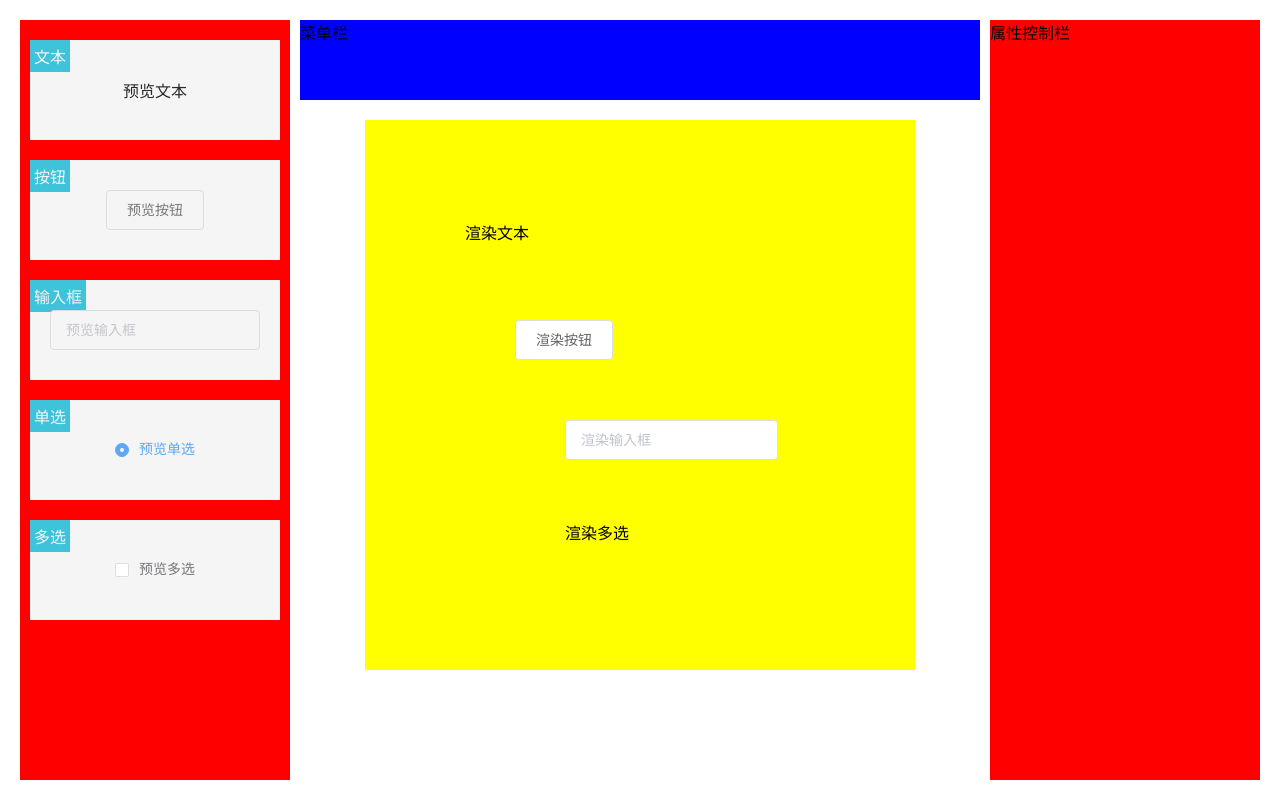
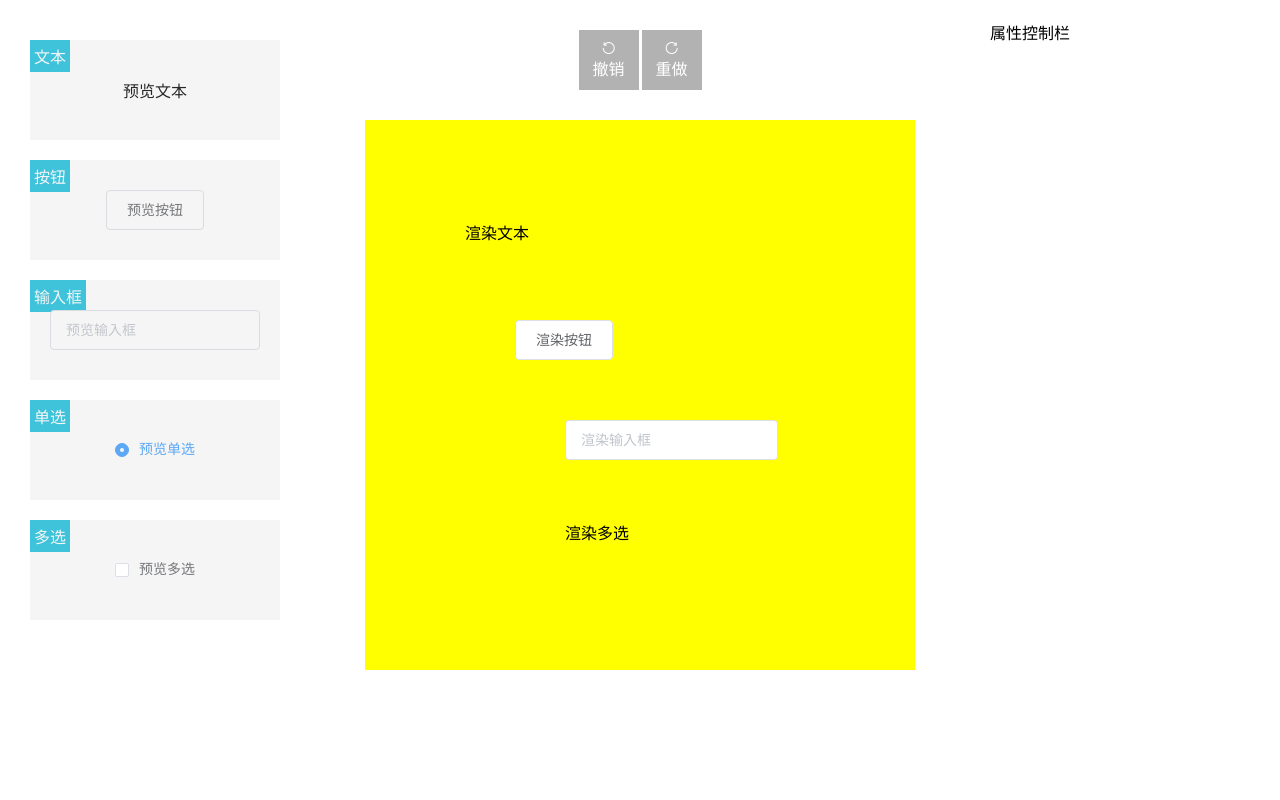
Before and after one commit to gehuama/low-code-development-platform, a Vue app: page / in a window 1280 px wide. Built offline with nearby package versions, Linux system fonts and the light colour scheme.

Commit message:
低代码开发平台-实现拖拽的撤销和重做功能

```diff
--- a/package.json
+++ b/package.json
@@ -9,9 +9,11 @@
     "lint": "vue-cli-service lint"
   },
   "dependencies": {
+    "@element-plus/icons": "0.0.11",
     "core-js": "^3.6.5",
     "deepcopy": "^2.1.0",
     "element-plus": "^1.0.2-beta.71",
+    "mitt": "^3.0.0",
     "register-service-worker": "^1.7.1",
     "vue": "^3.0.0",
     "vue-class-component": "^8.0.0-0",
--- a/src/packages/block-dragger.ts
+++ b/src/packages/block-dragger.ts
@@ -6,6 +6,7 @@ import {
   IMarkLine,
 } from "@/types/packages";
 import { reactive, WritableComputedRef } from "vue";
+import { events } from "./event";
 
 interface ILines {
   x: Array<ILineX>;
@@ -30,6 +31,7 @@ interface IDragState {
   startTop?: number;
   startPos?: Array<IPosition>;
   lines?: ILines;
+  dragging: boolean;
 }
 /**
  * 实现组件拖拽
@@ -46,6 +48,7 @@ export default function blockDragger(
   let dragState: IDragState = {
     startX: 0,
     startY: 0,
+    dragging: false, // 默认不是正在拖拽
   };
   // 标记线
   const markLine: IMarkLine = reactive({
@@ -58,6 +61,7 @@ export default function blockDragger(
     dragState = {
       startX: e.clientX,
       startY: e.clientY, // 记录每一个选中的位置
+      dragging: false,
       startLeft: lastSelectBlock.value.left, // b点拖拽前的位置 left
       startTop: lastSelectBlock.value.top, // b点拖拽前端的位置 top
       startPos: focusData.value.focus.map(({ top, left }) => ({
@@ -125,7 +129,11 @@ export default function blockDragger(
   const mousemove = (e: MouseEvent) => {
     // 获取移动的位置
     let { clientX: moveX, clientY: moveY } = e;
-
+    if (!dragState.dragging) {
+      // 如果不是正在拖拽，更新拖拽状态
+      dragState.dragging = true;
+      events.emit("start"); // 触发事件 记录拖拽之前组件的位置
+    }
     // 计算当前元素最新的left和top 去线里面找，找到显示
     // 鼠标移动后-鼠标移动前 + left 即可
     const left = moveX - dragState.startX + (dragState.startLeft || 0);
@@ -175,6 +183,11 @@ export default function blockDragger(
 
     markLine.x = null; // markLine 是一个响应式数据 x, y更新了会导致视图更新
     markLine.y = null;
+    if (dragState.dragging) {
+      // 如果只是点击就不会触发
+      // dragState.dragging = false;
+      events.emit("end"); // 触发事件 记录拖拽之前组件的位置
+    }
   };
 
   return {
--- /dev/null
+++ b/src/packages/command.ts
@@ -0,0 +1,194 @@
+import { IBlock, IEditorData } from "@/types/packages";
+import deepcopy from "deepcopy";
+import { onUnmounted, WritableComputedRef } from "vue";
+import { events } from "./event";
+
+interface IQueue {
+  redo(): void;
+  undo?(): void;
+}
+interface IExecute {
+  redo(): void;
+  undo?(): void;
+}
+interface IInit {
+  (): void;
+}
+interface ICommand {
+  name: string;
+  before?: Array<IBlock> | null;
+  keyboard: string;
+  pushQueue?: boolean;
+  init?(): () => void;
+  execute(): IExecute;
+}
+interface ICommands {
+  [key: string]: () => void;
+}
+interface ICommandState {
+  current: number;
+  queue: Array<IQueue>;
+  commands: ICommands;
+  commandArray: Array<ICommand>;
+  destroyArray: Array<IInit>;
+}
+
+export default function command(
+  data: WritableComputedRef<IEditorData>
+): ICommandState {
+  // 前进后退需要指针
+  const state: ICommandState = {
+    current: -1, // 前进后退的索引值
+    queue: [], // 存放所有的操作命令
+    commands: {}, // 制作命令和执行功能一个映射表 undo:()=>{}	redo:()=>{}
+    commandArray: [], // 存放所有的命令
+    destroyArray: [], //
+  };
+  // 注册
+  const registry = (command: ICommand) => {
+    state.commandArray.push(command);
+    state.commands[command.name] = () => {
+      // 命令名字对应执行函数
+      const { redo, undo } = command.execute();
+      redo();
+      if (!command.pushQueue) {
+        // 不需要放到队列中直接跳过即可
+        return;
+      }
+      let { queue } = state;
+      const { current } = state;
+      // 如果先放了 组件1 => 组件2 => 撤回 => 组件3
+      // 组件1 => 组件3
+      if (queue.length > 0) {
+        queue = queue.slice(0, current + 1); // 可能在放置的过程中有撤销操作，所以根据当前最新的current值来计算新的队列
+        state.queue = queue;
+      }
+      queue.push({ redo, undo }); // 保存指令的前进后退
+      state.current = current + 1;
+    };
+  };
+
+  // 注册我们需要的命令
+  registry({
+    name: "redo",
+    keyboard: "ctrl+y",
+    execute() {
+      return {
+        redo() {
+          const item = state.queue[state.current + 1]; // 找到当前的下一步 还原操作
+          if (item) {
+            item.redo && item.redo();
+            state.current++;
+          }
+        },
+      };
+    },
+  });
+  registry({
+    name: "undo",
+    keyboard: "ctrl+z",
+    execute() {
+      return {
+        redo() {
+          if (state.current == -1) return; // 没有可以撤销了
+          const item = state.queue[state.current]; // 找到上一步还原
+          if (item) {
+            item.undo && item.undo(); // 这里没有操作队列
+            state.current--;
+          }
+        },
+      };
+    },
+  });
+  registry({
+    // 如果希望将操作到队列中可以增加一个属性 标识等会操作要放到队列中
+    name: "drag",
+    before: null,
+    pushQueue: true,
+    keyboard: "ctrl+x",
+    init() {
+      // 初始化操作，默认就会绑定事件
+      this.before = null;
+      // 监控拖拽开始事件，保存状态
+      const start = () => {
+        this.before = deepcopy(data.value.blocks);
+      };
+      // 拖拽之后需要触发对应的指令
+      const end = () => {
+        if (state.commands) {
+          state.commands.drag();
+        }
+      };
+      events.on("start", start);
+      events.on("end", end);
+      return () => {
+        events.off("start", start);
+        events.off("end", end);
+      };
+    },
+    execute() {
+      // state.commands.drag()
+      const before = this.before;
+      const after = data.value.blocks; //之后的状态
+      return {
+        redo() {
+          // 默认一松手 就直接把当前事情做了
+          data.value = { ...data.value, blocks: after };
+        },
+        undo() {
+          // 前一步做的
+          data.value = { ...data.value, blocks: before || [] };
+        },
+      };
+    },
+  });
+  const keyboardEvent = (() => {
+    interface IKeyCodeMap {
+      [key: number]: string;
+    }
+    const keyCodeMap: IKeyCodeMap = {
+      90: "z",
+      89: "y",
+    };
+    const init: IInit = () => {
+      // 初始化事件
+      const onKeyDown = (e: KeyboardEvent) => {
+        const { ctrlKey, key } = e; // ctrl+z ctrl+y
+        // if (ctrlKey) keyString.push("ctrl");
+        // keyString.push(keyCodeMap[code]);
+        let keyString = "";
+        if (ctrlKey) {
+          keyString = "ctrl+" + key;
+        }
+        console.log("keyString", keyString);
+        state.commandArray.forEach(({ keyboard, name }) => {
+          if (!keyboard) return; // 没有键盘事件
+          if (keyboard === keyString) {
+            state.commands[name]();
+            e.preventDefault();
+          }
+        });
+      };
+      window.addEventListener("keydown", onKeyDown);
+      return () => {
+        // 销毁事件
+        window.removeEventListener("keydown", onKeyDown);
+      };
+    };
+    return init;
+  })();
+  (() => {
+    keyboardEvent();
+    // state.destroyArray.push(keyboardEvent());
+    state.commandArray.forEach((command: ICommand) => {
+      if (command.init) {
+        state.destroyArray.push(command.init());
+      }
+    });
+  })();
+  onUnmounted(() => {
+    // 清理绑定的事件
+    state.destroyArray.forEach((fn) => fn && fn);
+  });
+  return state;
+}
--- a/src/packages/editor.jsx
+++ b/src/packages/editor.jsx
@@ -5,6 +5,7 @@ import deepcopy from "deepcopy";
 import menuDragger from "./menu-dragger";
 import blockFocus from "./block-focus";
 import blockDragger from "./block-dragger";
+import command from "./command";
 export default defineComponent({
   props: {
     modelValue: { type: Object },
@@ -53,6 +54,24 @@ export default defineComponent({
       block.width = newBlock.width;
       block.height = newBlock.height;
     };
+    const state = command(data); // []
+    const button = [
+      {
+        label: "撤销",
+        icon: "el-icon-refresh-left",
+        handler: () => {
+          state.commands.undo();
+        },
+      },
+      {
+        label: "重做",
+        icon: "el-icon-refresh-right",
+        handler: () => {
+          state.commands.redo();
+        },
+      },
+    ];
+
     return () => (
       <div class="editor">
         {/* 左侧物料区 */}
@@ -71,7 +90,16 @@ export default defineComponent({
           ))}
         </div>
         {/* 菜单栏 */}
-        <div class="editor-top">菜单栏</div>
+        <div class="editor-top">
+          {button.map((btn, index) => {
+            return (
+              <div class="editor-top-button" onClick={btn.handler}>
+                <i class={btn.icon}></i>
+                <span>{btn.label}</span>
+              </div>
+            );
+          })}
+        </div>
         {/* 属性控制栏 */}
         <div class="editor-right">属性控制栏</div>
         <div class="editor-container">
--- a/src/packages/editor.scss
+++ b/src/packages/editor.scss
@@ -4,7 +4,6 @@
 	&-left,&-right{
 		position: absolute;
 		width: 270px;
-		background: red;
 		top:0;
 		bottom: 0;
 	}
@@ -51,7 +50,24 @@
 		right: 280px;
 		left: 280px;
 		height: 80px;
-		background: blue;
+		display: flex;
+		justify-content: center;
+		align-items: center;
+		&-button{
+			width: 60px;
+			height: 60px;
+			display: flex;
+			flex-direction: column;
+			justify-content: center;
+			align-items: center;
+			background:rgba(0, 0,0, 0.3);
+			user-select: none;
+			cursor: pointer;
+			color: #fff;
+			&+&{
+				margin-left: 3px;
+			}
+		}
 	}
 	&-container{
 		padding: 80px 270px;
--- /dev/null
+++ b/src/packages/event.ts
@@ -0,0 +1,3 @@
+import mitt from "mitt";
+
+export const events = mitt(); // 导出一个发布订阅对象
--- a/src/packages/menu-dragger.ts
+++ b/src/packages/menu-dragger.ts
@@ -6,6 +6,7 @@ import {
 } from "@/types/packages";
 import { WritableComputedRef } from "vue";
 import { Ref } from "vue";
+import { events } from "./event";
 
 /**
  * 菜单拖拽
@@ -78,6 +79,7 @@ export default function menuDragger(
     );
     currentComponent = component;
     console.log("初始化", currentComponent);
+    events.emit("start"); // 发布start
   };
   /** 拖拽结束处理 */
   const dragEnd = (): void => {
@@ -97,6 +99,7 @@ export default function menuDragger(
       "drop",
       drop as unknown as EventListener
     );
+    events.emit("end"); // 发布end
   };
 
   return { dragStart, dragEnd } as unknown as IMenuDragger;
```
Also changed, not shown: 1 other file (tests, documents, lock files or other folders).
